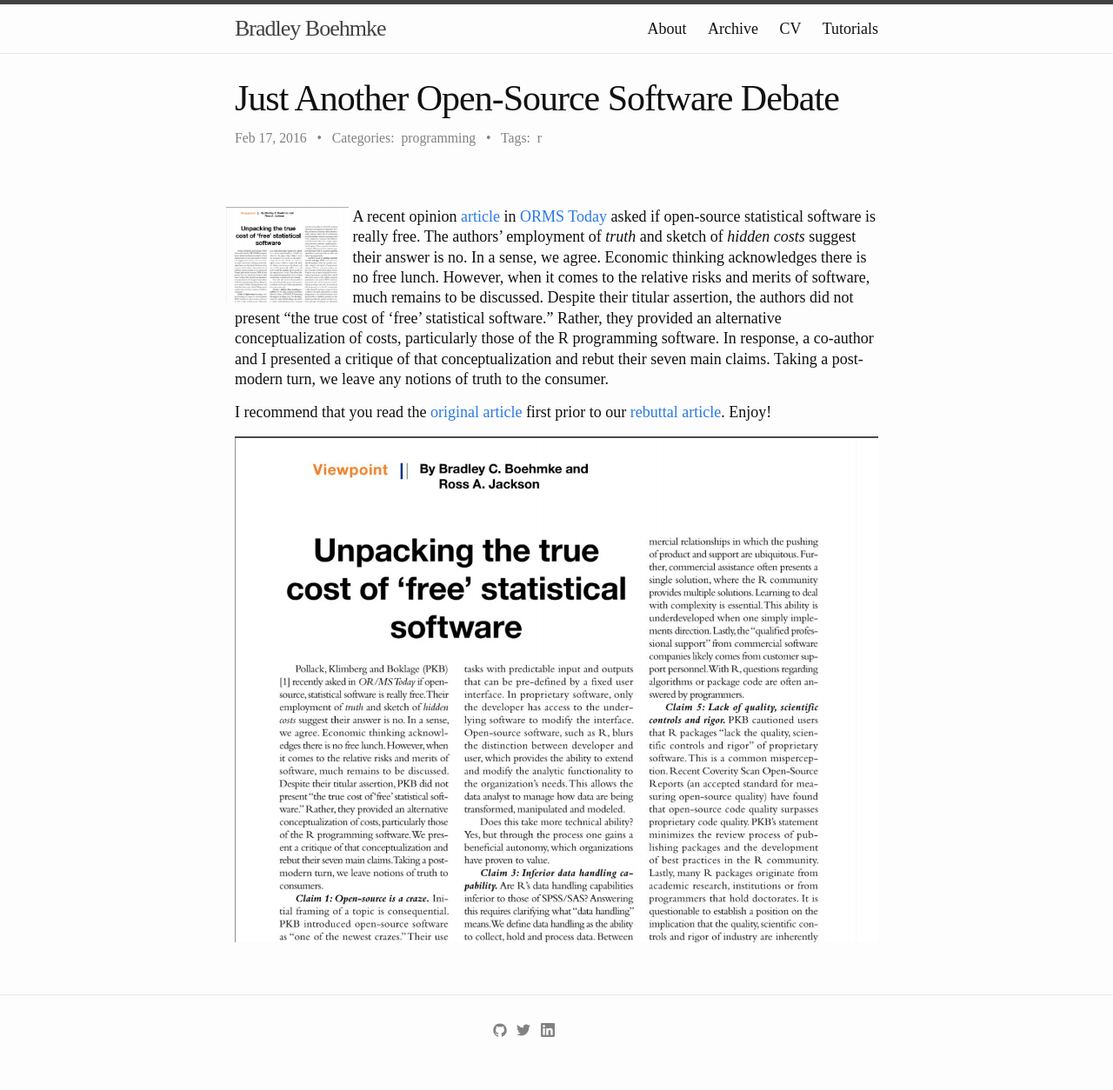
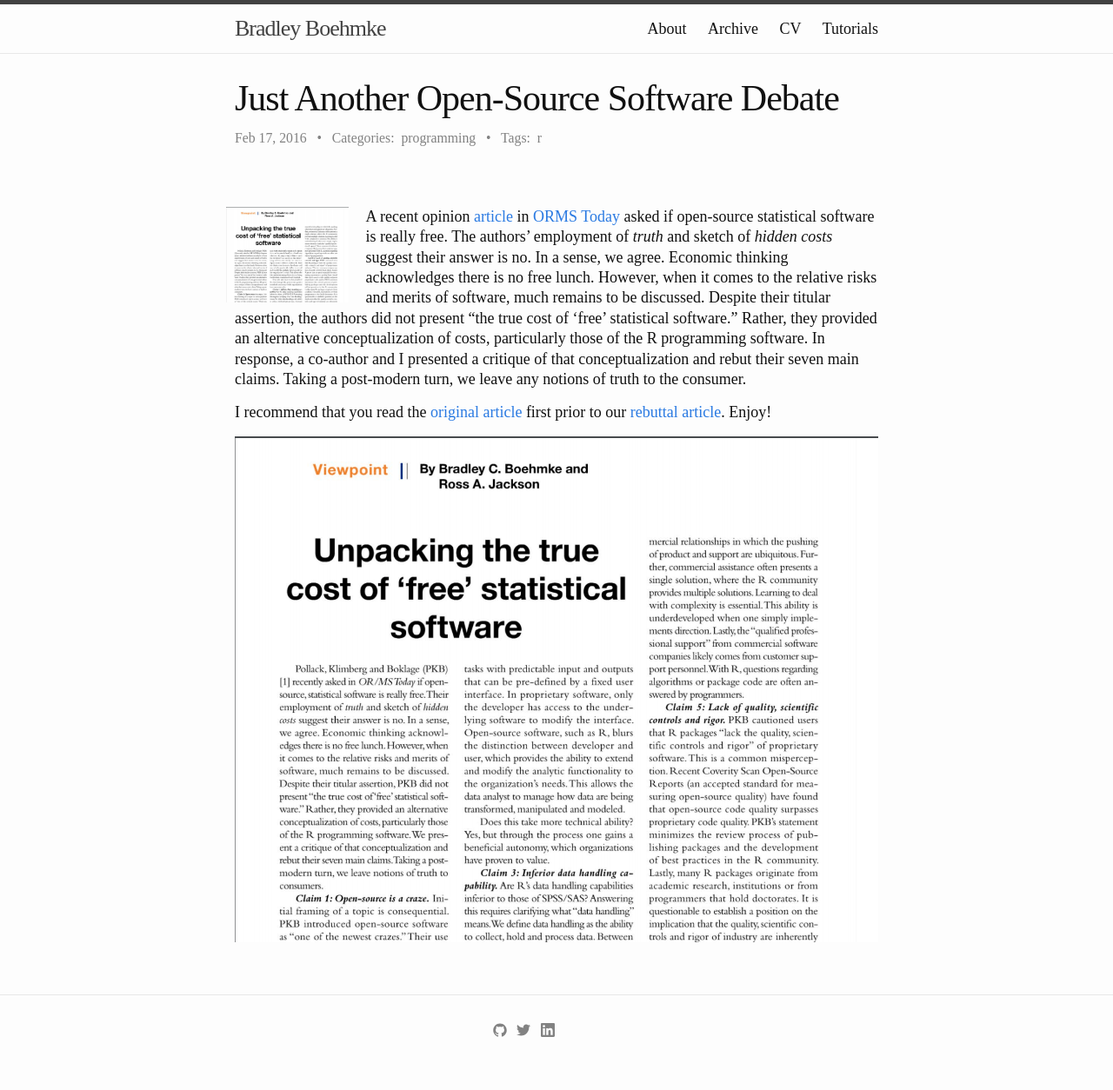
Before and after one commit to bradleyboehmke/bradleyboehmke, a Jekyll site: the page built from _posts/2016-02-17-just-another-open-source-software-debate.md, in a window 1280 px wide. Shown: the whole page at 87% size. Built offline with Jekyll 4.4.1, drawn with Linux system fonts in a browser that asks for light colours.

Commit message:
Update 2016-02-17-just-another-open-source-software-debate.md

```diff
--- a/_posts/2016-02-17-just-another-open-source-software-debate.md
+++ b/_posts/2016-02-17-just-another-open-source-software-debate.md
@@ -7,7 +7,7 @@
 categories: [programming]
 ---
 
-<a href="http://bradleyboehmke.github.io/2016/01/scraping-via-apis.html"><img src="http://bradleyboehmke.github.io/figure/source/just-another-open-source-software-debate/2016-02-17-just-another-open-source-software-debate/ORMSToday_article.png" alt="ORMS Today article" style="float:left; margin: 0px 5px -5px -10px; width: 19%; height: 19%;"></a>
+<a href="http://bradleyboehmke.github.io/2016/01/scraping-via-apis.html"><img src="http://bradleyboehmke.github.io/figure/source/just-another-open-source-software-debate/2016-02-17-just-another-open-source-software-debate/ORMSToday_article.png" alt="ORMS Today article" style="float:left; margin: 0px 20px -5px -10px; width: 19%; height: 19%;"></a>
 A recent opinion [article](https://www.dropbox.com/s/ej229r8oypj46le/Original%20Article%20by%20PKB.pdf?dl=0) in [ORMS Today](https://www.informs.org/ORMS-Today) asked if open-source statistical software is really free. The authors' employment of *truth* and sketch of *hidden costs* suggest their answer is no. In a sense, we agree. Economic thinking acknowledges there is no free lunch. However, when it comes to the relative risks and merits of software, much remains to be discussed. Despite their titular assertion, the authors did not present "the true cost of 'free' statistical software." Rather, they provided an alternative conceptualization of costs, particularly those of the R programming software. In response, a co-author and I presented a critique of that conceptualization and rebut their seven main claims. Taking a post-modern turn, we leave any notions of truth to the consumer.<!--more-->
 
 I recommend that you read the [original article](https://www.dropbox.com/s/ej229r8oypj46le/Original%20Article%20by%20PKB.pdf?dl=0) first prior to our [rebuttal article](https://www.dropbox.com/s/xgy0uwyh67zovhb/Published%20Version.pdf?dl=0). Enjoy!
```
